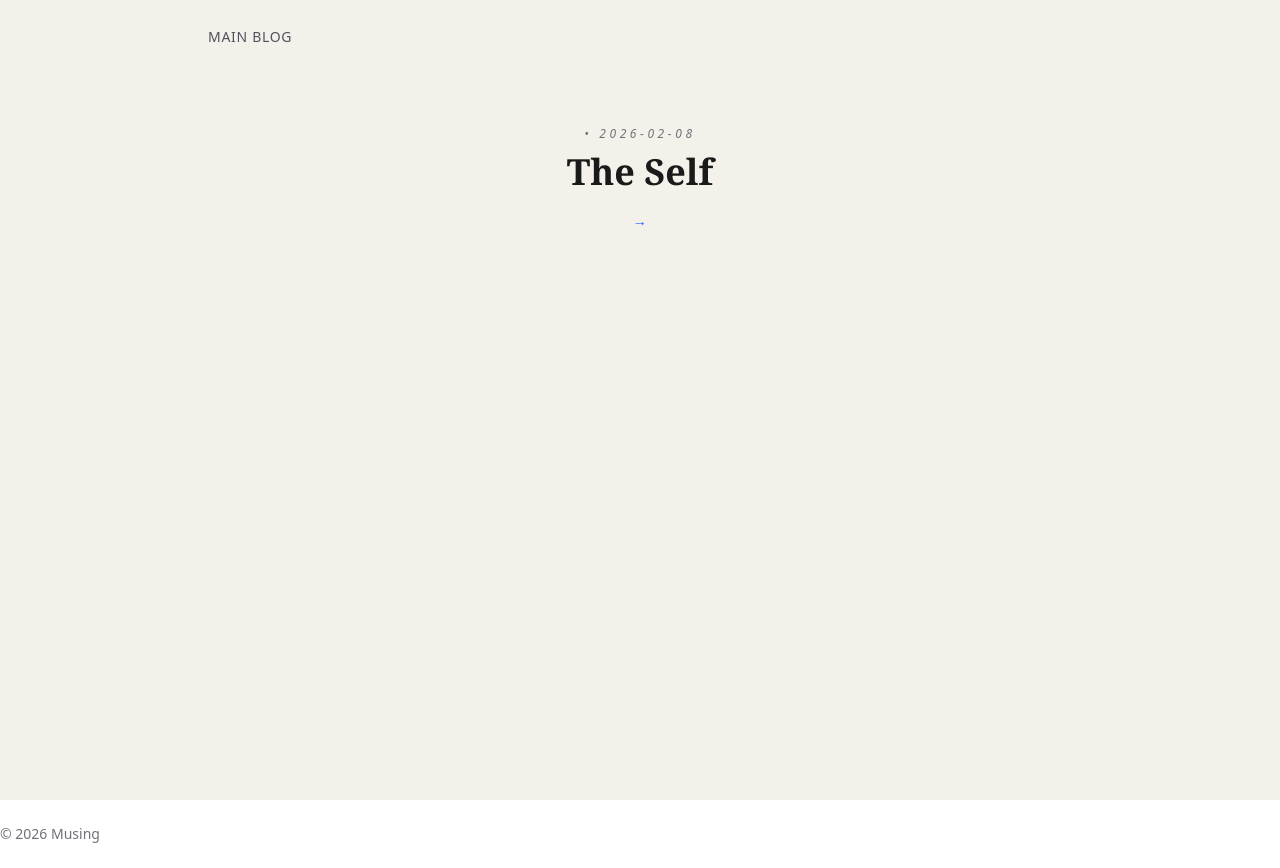
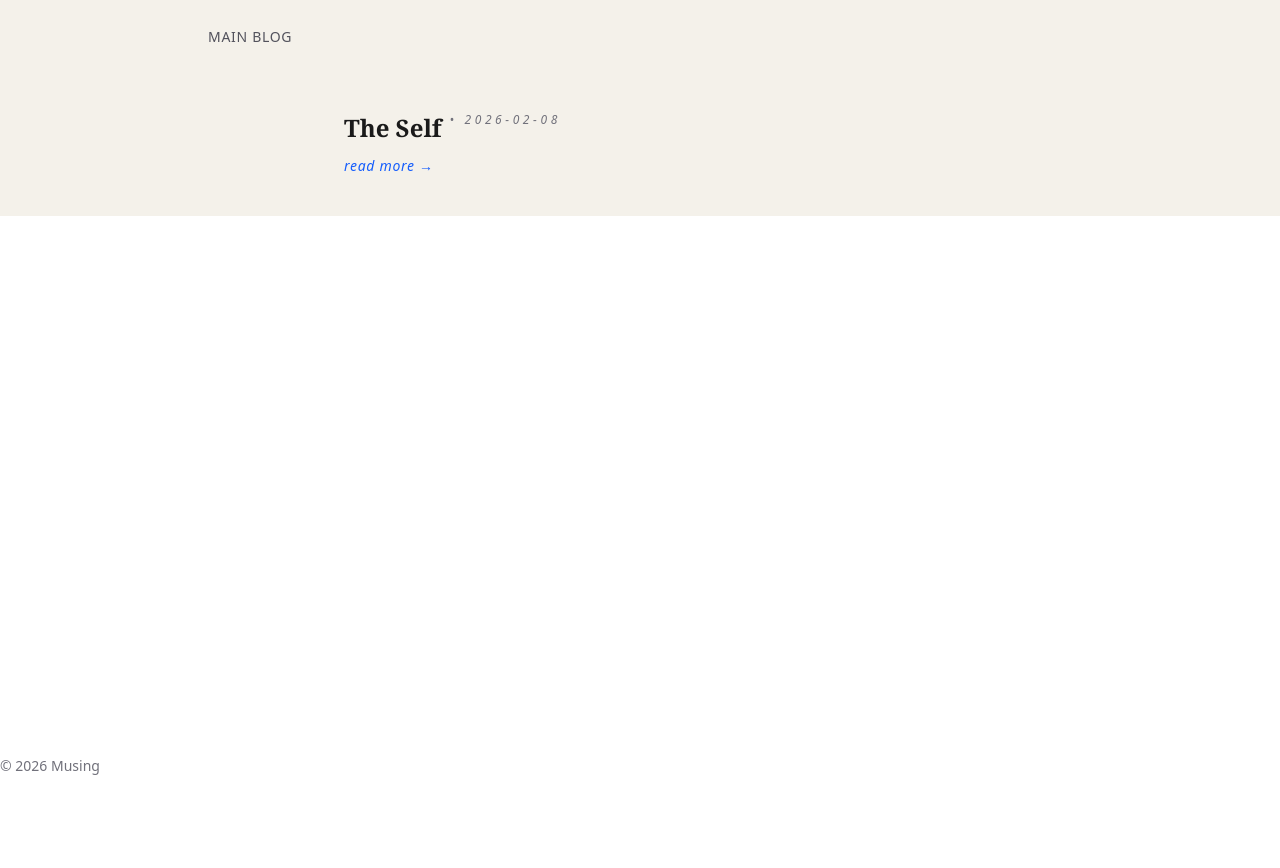
Before and after one commit to EmmanuelNiyonshuti/blog, a Next.js app: page /musing in a window 1280 px wide. After the commit the page ends 800 px from the top, so only its background shows below. Built offline with nearby package versions, Linux system fonts and the light colour scheme; no server answers.

Commit message:
style: blog titles and date

```diff
--- a/app/(other)/musing/page.js
+++ b/app/(other)/musing/page.js
@@ -6,7 +6,7 @@ export default async function postsPage() {
   const posts = await getAllPosts(RANDOM_POST_DIR);
 
   return (
-    <div className="min-h-screen bg-[#f4f1ea] dark:bg-zinc-950 text-[#1a1a1a] dark:text-zinc-100 font-serif selection:bg-zinc-300 dark:selection:bg-zinc-700">
+    <div className="bg-[#f4f1ea] dark:bg-zinc-950 text-[#1a1a1a] dark:text-zinc-100 font-serif selection:bg-zinc-300 dark:selection:bg-zinc-700">
       <div className="max-w-4xl mx-auto px-4 py-6">
         <Link
           href="/"
@@ -17,36 +17,32 @@ export default async function postsPage() {
       </div>
 
       {/* Main Content */}
-      <main className="max-w-4xl mx-auto p-4 md:p-12 text-center">
+      <main className="max-w-2xl mx-auto p-2 md:p-10">
         {posts.length > 0 ? (
           <div className="space-y-10">
-            {posts.map((post, index) => (
+            {posts.map((post) => (
               <article
                 key={post.slug}
-                className="border-b border-zinc-300 dark:border-zinc-700 pb-8 last:border-0"
+                className='flex flex-col gap-1'
               >
-                <div className="mb-2">
-                  <span className="text-xs font-sans uppercase tracking-[0.3em] text-zinc-500 dark:text-zinc-500 italic">
-                    • {post.frontmatter.date}
-                  </span>
-                </div>
 
+                <div className='flex items-start gap-2'>
                 <Link href={`/musing/${post.slug}`}>
-                  <h2 className="text-3xl md:text-4xl font-bold mb-4 hover:text-blue-600 dark:hover:text-blue-400 transition-colors">
+                  <h2 className="text-xl md:text-2xl font-bold mb-2 hover:text-blue-600 dark:hover:text-blue-400 transition-colors">
                     {post.frontmatter.title}
                   </h2>
                 </Link>
-
-                <p className="text-lg leading-relaxed text-zinc-700 dark:text-zinc-300 mb-2">
-                  {post.frontmatter.excerpt}
-                </p>
-
+                <span className="text-xs font-sans uppercase tracking-[0.3em] text-zinc-500 dark:text-zinc-500 italic">
+                  • {post.frontmatter.date}
+                </span>
+                </div>
                 <Link
                   href={`/musing/${post.slug}`}
-                  className="inline-block text-sm font-sans uppercase tracking-wider text-blue-600 dark:text-blue-400 hover:underline"
+                  className="text-sm font-sans tracking-wider text-blue-600 dark:text-blue-400 hover:underline italic"
                 >
-                  →
+                  read more →
                 </Link>
+
               </article>
             ))}
           </div>
--- a/posts/next.js-ing-my-blog.mdx
+++ b/posts/next.js-ing-my-blog.mdx
@@ -52,7 +52,7 @@ Another thing I can't skip is that I was using `react-simplemde-editor` combined
 I tolerated it for a bit, but I was always frustrated by how slow the development was. Compilation was taking ~20 seconds And even after it finished, touching anything in a file would make the dev server panic, It was choking my RAM and sometimes the os would kill the process and I would have to start again.
 In fact, I did one day think *Maybe I can take this off Vercel and deploy it in Docker containers on a small VPS on DigitalOcean.*
 
-Yes vercel was not the problem here, I started containerizing it with Docker, but the dev server kept panicking.
+Yes! vercel was not the main problem here. I started containerizing it with Docker, but the dev server kept panicking.
 Trying to rebuild the image over and over again and I just left it. I told myself I'd come back when I am actually ready to deploy it too. *(I never came back to it.)*
 
 
```
